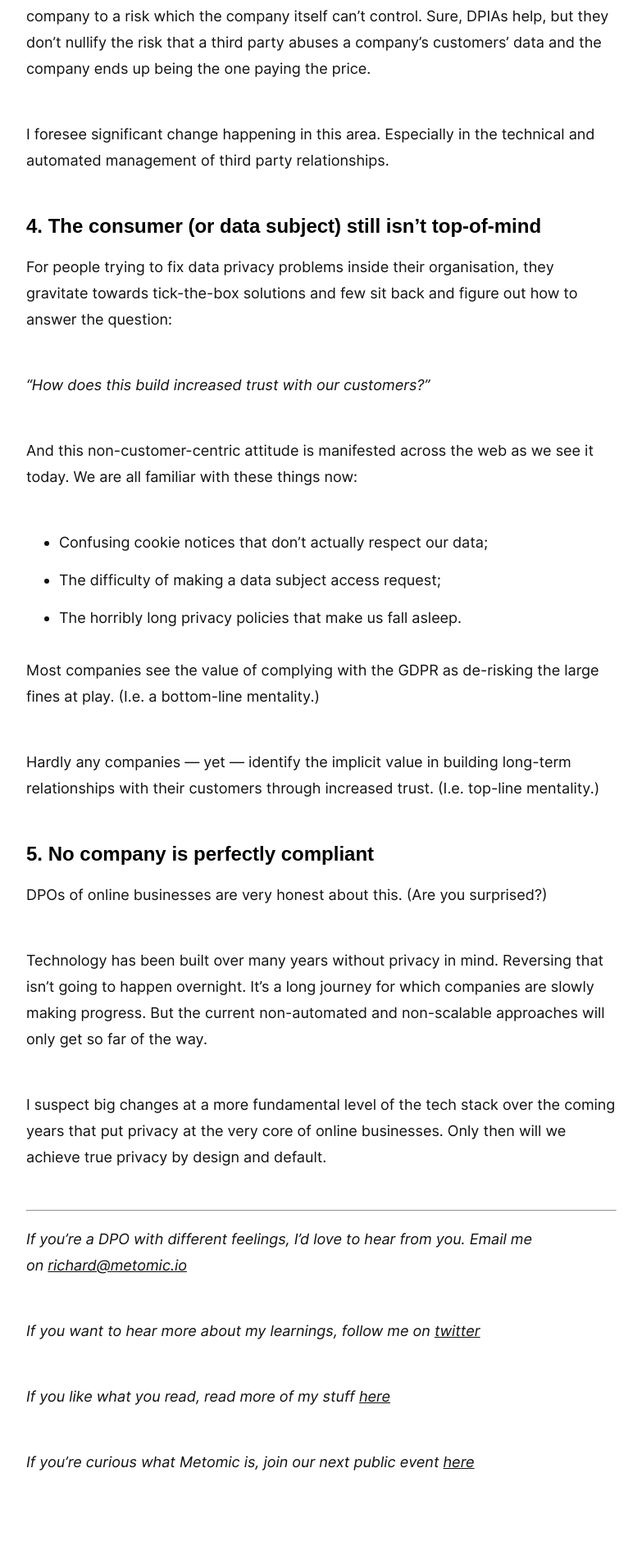
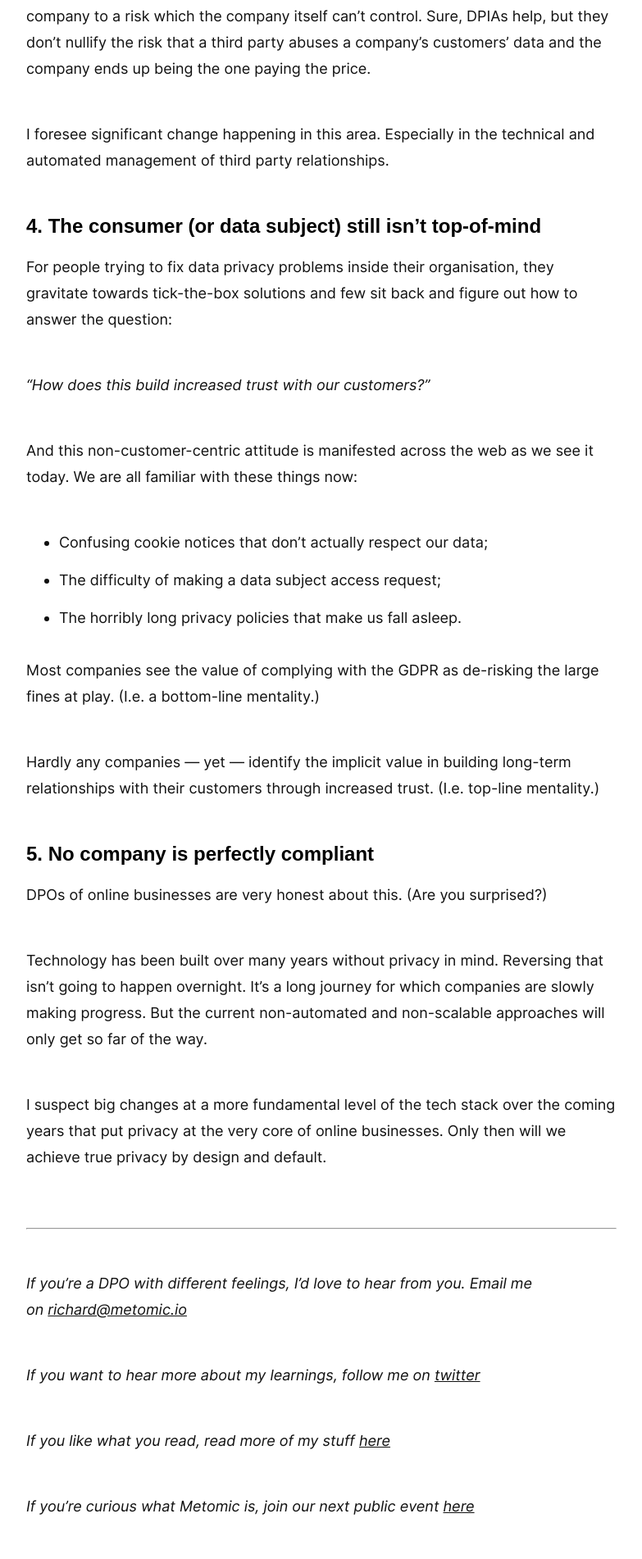
Before and after one commit to metomic/blog, a Jekyll site: the page built from _posts/2019-03-27-i-spoke-to-over-50-dpos-heres-what-i-learned.md, in a window 1280 px wide. Shown: the part 3235-5137 px from the top of the page at 82% size, without its empty margins (248-1031 px from the left). Built offline with Jekyll 4.4.1, drawn with Linux system fonts in a browser that asks for light colours; before the commit the page ends 5083 px from its top, so only the background shows below that.

Commit message:
did a thing with line breaks

```diff
--- a/css/post.css
+++ b/css/post.css
@@ -154,6 +154,10 @@ blog-content-default ul,
 	width: 100%;
 }
 
+hr {
+	margin: 40px 0 50px 0;
+}
+
 a {
 	color: #101010;
 }
```
